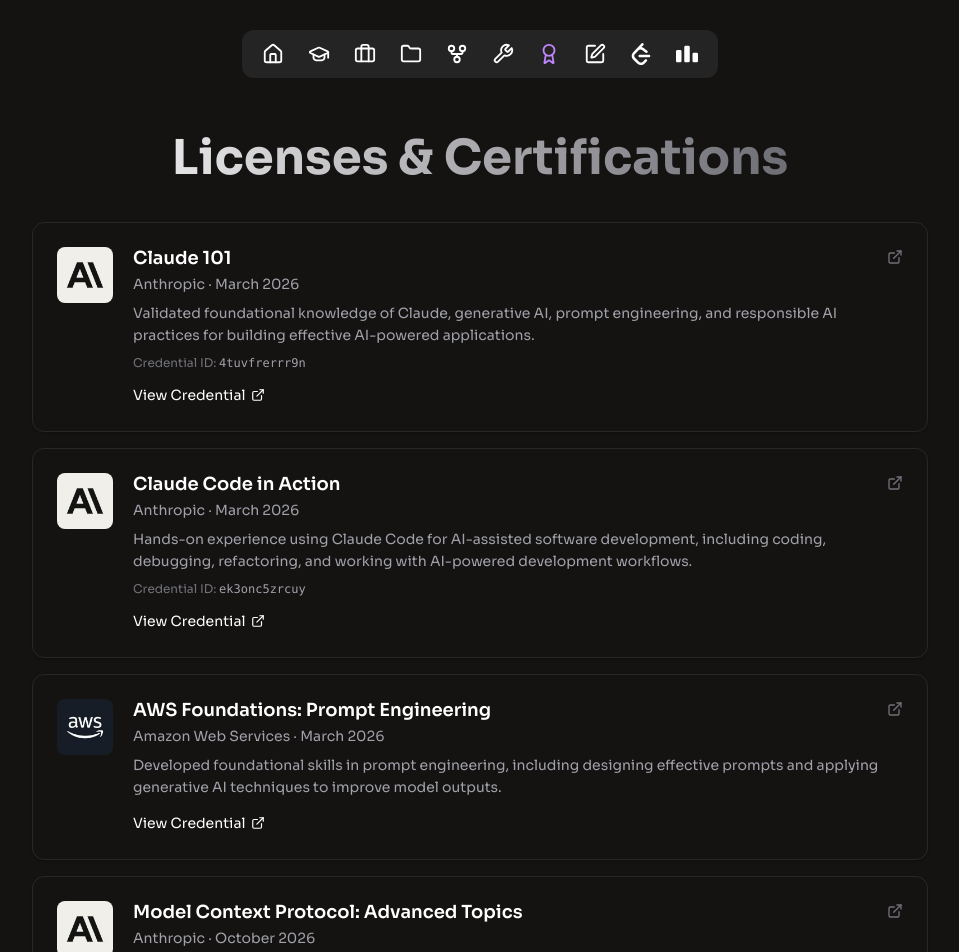
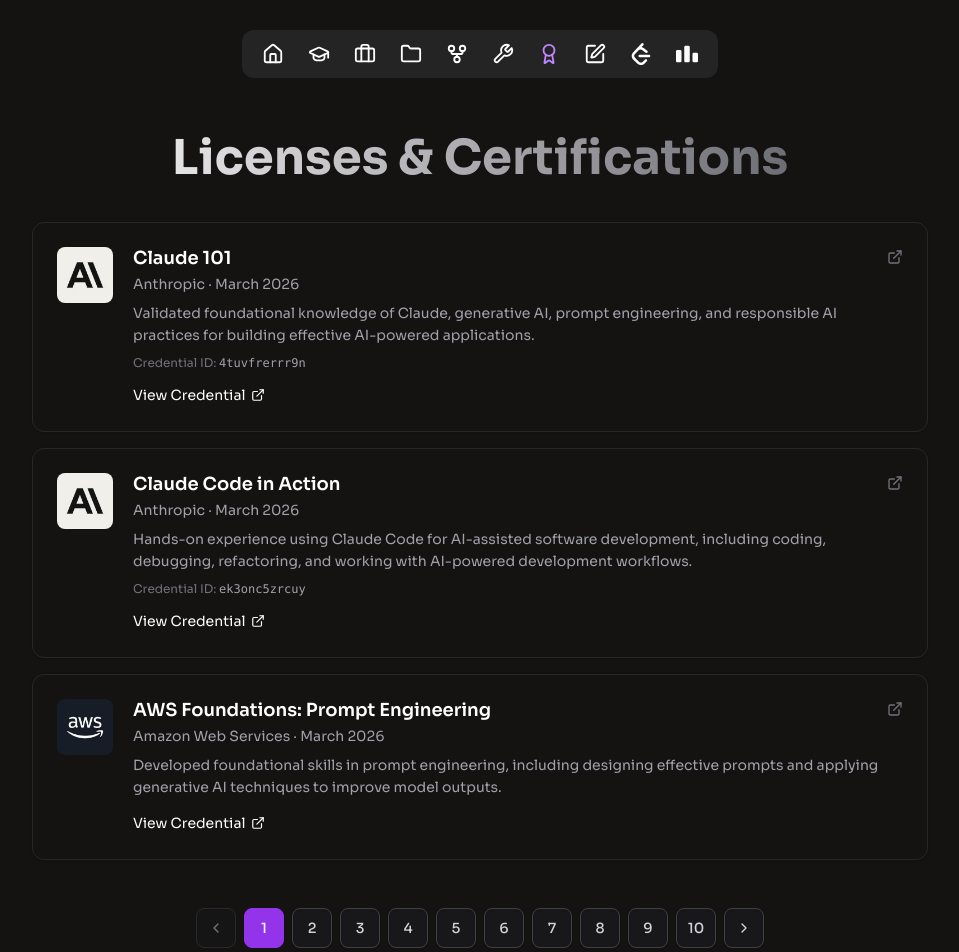
Before and after one commit to charlesakinnurun/charlesakinnurun, a Next.js app: page /certifications in a window 1280 px wide. Shown: the top 952 px of the page, without its empty margins (160-1119 px from the left). Built offline with nearby package versions, Linux system fonts and the light colour scheme.

Commit message:
fix (certification): change from 6 to 3

```diff
--- a/app/certifications/page.js
+++ b/app/certifications/page.js
@@ -5,7 +5,7 @@
 import CertificationCard from "@/components/CertificationCard";
 import Pagination from "@/components/Pagination";
 
-const CERTIFICATIONS_PER_PAGE = 6
+const CERTIFICATIONS_PER_PAGE = 3
 
 export default function Certifications() {
   const [currentPage, setCurrentPage] = useState(1)
```
